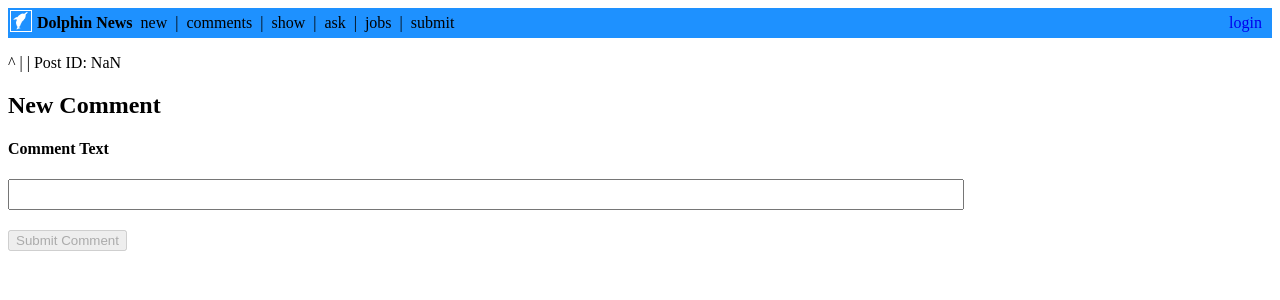
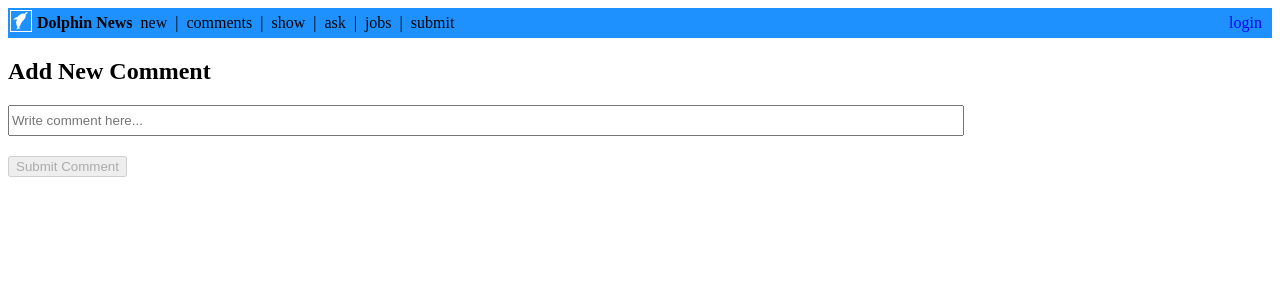
Before and after one commit to BingoBois/DolphinNewsFrontend, a React (Create React App) app: page /post in a window 1280 px wide. Shown: the top 300 px of the page. Built offline with nearby package versions, Linux system fonts and the light colour scheme.

Commit message:
only logged in users can comment on psts

```diff
--- a/src/api/DataHandler.ts
+++ b/src/api/DataHandler.ts
@@ -245,7 +245,7 @@ export function getAllPosts(): Promise<Array<PostObject>> {
     });
 }
 
-export function getCommetsFromPostId(postId: number): Promise<Array<PostObject>> {
+export function getCommentsFromPostId(postId: number): Promise<Array<PostObject>> {
     return new Promise((resolve, rejects) => {
         fetch(API_URL + `/comment/get/bypost/${postId}`)
             .then(response => response.json())
--- a/src/screens/PostScreen.tsx
+++ b/src/screens/PostScreen.tsx
@@ -1,6 +1,6 @@
 import * as React from 'react';
 import Comment from '../components/Comment';
-import { getCommetsFromPostId, getPostById, postNewCommentNonHelge } from '../api/DataHandler';
+import { getCommentsFromPostId, getPostById, postNewCommentNonHelge } from '../api/DataHandler';
 import { RealComment } from 'src/types/realcomment';
 import store from 'src/store/Store';
 
@@ -54,46 +54,39 @@ export default class PostScreen extends React.Component<any, PostState>{
   getComments() {
     if (this.state.postId) {
       //@ts-ignore
-      getCommetsFromPostId(this.state.postId).then((data) => {
+      getCommentsFromPostId(this.state.postId).then(data => {
         //@ts-ignore
         this.setState({ comments: data });
-        //@ts-ignore
-        this.setState({ post_hanesst_id: data[0].hanesst_id })
       });
     }
   }
 
   handleSubmit = async (e: React.FormEvent<HTMLFormElement>): Promise<void> => {
     e.preventDefault();
-    if (store.user === undefined) {
-      alert("You have to login to comment on posts!");
-      // alert("Something went wrong! Did you fill out all the inputs?");
-    } else {
-      //@ts-ignore
-      postNewCommentNonHelge(store.user.id, this.state.postId, this.state.post_text).then(res => {
-        alert("Your comment was successfully posted! Please refresh the page to see it!");
-      }).catch((err: any) =>
-        alert(`${err}`));
-    }
+    //@ts-ignore
+    postNewCommentNonHelge(store.user.id, this.state.postId, this.state.post_text).then(res => {
+      this.getComments();
+    }).catch((err: any) =>
+      alert(`${err}`));
   }
 
-  newComment() {
+  addNewComment() {
     return (
       <div>
-        <h2>New Comment</h2>
-        <h4>Comment Text</h4>
+        <h2>Add New Comment</h2>
         <form onSubmit={this.handleSubmit}>
-          <label htmlFor="test" >
+          <label>
             <input
+              placeholder="Write comment here..."
               type="text"
               style={{ width: "75%", height: "25px", lineHeight: "1.5em", marginBottom: "20px", display: "inline-block" }}
-              value={this.state.post_text}
+              onClick={() => store.user === undefined ? alert("You have to login to comment on posts!") : null}
               onChange={e => this.handleCommentInput(e)} />
           </label>
           <br />
           <input type="submit"
             value="Submit Comment"
-            disabled={!store.user || !this.state.post_text || !this.state.postId}
+            disabled={!store.user || !this.state.post_text}
           />
         </form>
       </div>
@@ -107,10 +100,9 @@ export default class PostScreen extends React.Component<any, PostState>{
 
     return (
       <div>
-        <p>^{this.state.postKarma} | {this.state.postContent} | Post ID: {this.state.postId}</p>
         <p><a href={this.state.postUrl}>{this.state.postUrl}</a></p>
         <div>{comments}</div>
-        {this.newComment()}
+        {this.addNewComment()}
       </div>
     );
   }
```
